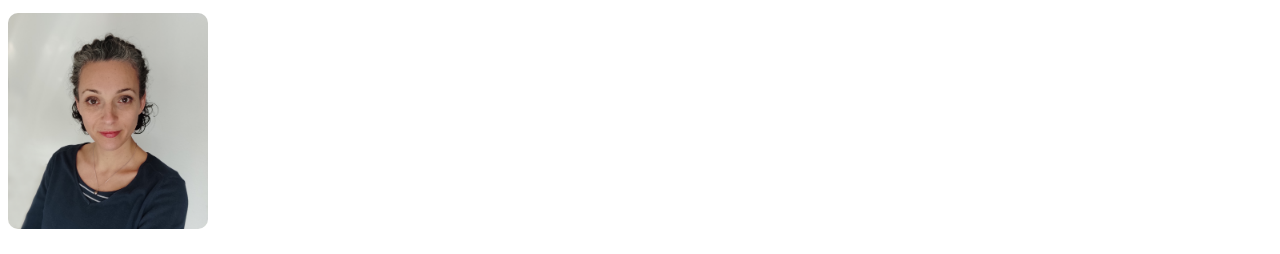
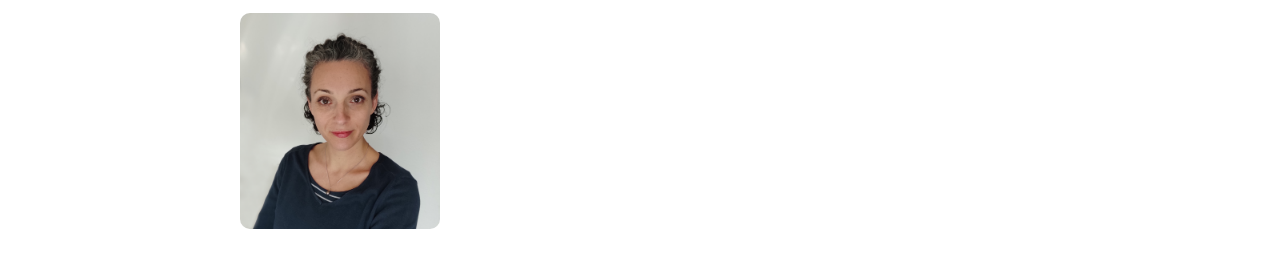
Before and after one commit to NathLouss/portfolio, a plain HTML site: page index.html in a window 1280 px wide. Shown: the part 192-446 px from the top of the page. Drawn offline with nearby package versions, Linux system fonts and the light colour scheme; a web font is replaced by a local one.

Commit message:
center div

```diff
--- a/style.css
+++ b/style.css
@@ -51,6 +51,11 @@ i {
   font-size: 50px;
 }
 
+.main-container {
+  width: 800px;
+  margin: 0 auto;
+}
+
 .img-rounded {
   border-radius: 10px;
 }
```
